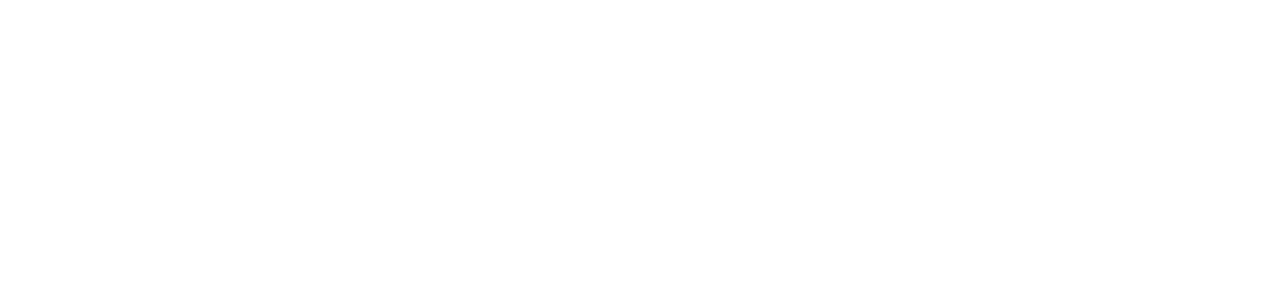
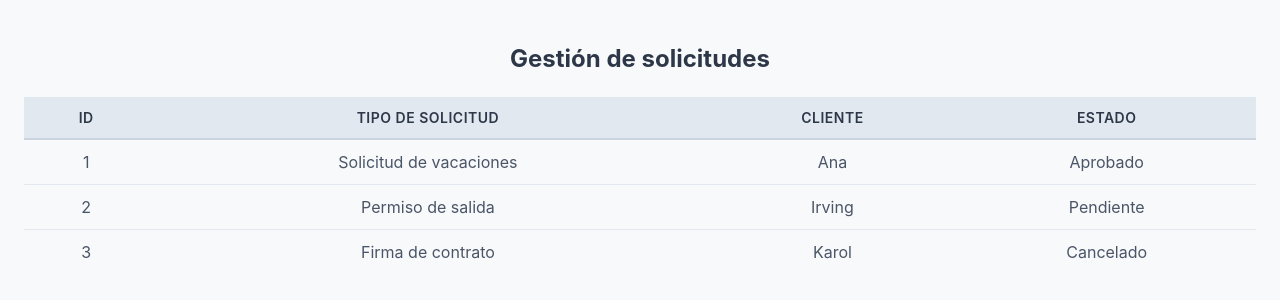
Before and after one commit to loraak/lariogistic, a React (Create React App) app: page /gestiones in a window 1280 px wide. Shown: the top 300 px of the page. Built offline with nearby package versions, Linux system fonts and the light colour scheme.

Commit message:
Gestiones admin actualizado

```diff
--- a/package.json
+++ b/package.json
@@ -9,6 +9,7 @@
     "@testing-library/jest-dom": "^6.8.0",
     "@testing-library/react": "^16.3.0",
     "@testing-library/user-event": "^13.5.0",
+    "fortawesome": "^0.0.1-security",
     "react": "^19.1.1",
     "react-dom": "^19.1.1",
     "react-router-dom": "^6.30.1",
--- a/src/components/Interfaces/GestionSolicitudes.jsx
+++ b/src/components/Interfaces/GestionSolicitudes.jsx
@@ -1,7 +1,57 @@
-import react from "react";
+import React from "react";
+import styles from "./GestionSolicitudes.module.css";
 
 const GestionSolicitudes = () => {
+    const datos = [
+        { id: 1, tipo: "Solicitud de vacaciones", cliente: "Ana", estado: "Aprobado" },
+        { id: 2, tipo: "Permiso de salida", cliente: "Irving", estado: "Pendiente" },
+        { id: 3, tipo: "Firma de contrato", cliente: "Karol", estado: "Cancelado" },
+    ];
 
-}
+    const getEstadoClassName = (estado) => {
+        switch (estado.toLowerCase()) {
+            case 'aprobado':
+                return styles.estadoAprobado;
+            case 'pendiente':
+                return styles.estadoPendiente;
+            case 'cancelado':
+                return styles.estadoCancelado;
+            default:
+                return '';
+        }
+    };
+
+    return (
+        <div className={styles.container}>
+            <h2 className={styles.title}>Gestión de solicitudes</h2>
+            <div className={styles.tableContainer}>
+                <table className={styles.table}>
+                    <thead>
+                        <tr>
+                            <th className={styles.tableHeader}>ID</th>
+                            <th className={styles.tableHeader}>Tipo de solicitud</th>
+                            <th className={styles.tableHeader}>Cliente</th>
+                            <th className={styles.tableHeader}>Estado</th>
+                        </tr>
+                    </thead>
+                    <tbody>
+                        {datos.map((item) => (
+                            <tr key={item.id} className={styles.tableRow}>
+                                <td className={styles.tableCell}>{item.id}</td>
+                                <td className={styles.tableCell}>{item.tipo}</td>
+                                <td className={styles.tableCell}>{item.cliente}</td>
+                                <td className={styles.tableCell}>
+                                    <span className={`${styles.estadoBadge} ${getEstadoClassName(item.estado)}`}>
+                                        {item.estado}
+                                    </span>
+                                </td>
+                            </tr>
+                        ))}
+                    </tbody>
+                </table>
+            </div>
+        </div>
+    );
+};
 
 export default GestionSolicitudes;
--- /dev/null
+++ b/src/components/Interfaces/GestionSolicitudes.module.css
@@ -0,0 +1,80 @@
+.container {
+    padding: 24px;
+    font-family: -apple-system, BlinkMacSystemFont, 'Segoe UI', Roboto, sans-serif;
+    background-color: #f8f9fa;
+    min-height: 100vh;
+}
+
+.title {
+    font-size: 24px;
+    font-weight: bold;
+    margin-bottom: 24px;
+    color: #2d3748;
+    text-align: center;
+}
+
+.table-container {
+    background: white;
+    border-radius: 8px;
+    box-shadow: 0 2px 4px rgba(0, 0, 0, 0.1);
+    overflow: hidden;
+}
+
+.table {
+    width: 100%;
+    border-collapse: collapse;
+    text-align: center;
+}
+
+.table th {
+    background-color: #e2e8f0;
+    color: #2d3748;
+    padding: 12px 16px;
+    font-weight: 600;
+    border-bottom: 2px solid #cbd5e0;
+    text-transform: uppercase;
+    font-size: 14px;
+    letter-spacing: 0.5px;
+}
+
+.table td {
+    padding: 12px 16px;
+    border-bottom: 1px solid #e2e8f0;
+    color: #4a5568;
+}
+
+.table tr:hover {
+    background-color: #f7fafc;
+}
+
+.table tr:last-child td {
+    border-bottom: none;
+}
+
+/* Estados específicos */
+.estado-aprobado {
+    background-color: #c6f6d5;
+    color: #22543d;
+    padding: 4px 12px;
+    border-radius: 20px;
+    font-weight: 500;
+    font-size: 12px;
+}
+
+.estado-pendiente {
+    background-color: #fed7d7;
+    color: #742a2a;
+    padding: 4px 12px;
+    border-radius: 20px;
+    font-weight: 500;
+    font-size: 12px;
+}
+
+.estado-cancelado {
+    background-color: #fbb6ce;
+    color: #702459;
+    padding: 4px 12px;
+    border-radius: 20px;
+    font-weight: 500;
+    font-size: 12px;
+}
```
Also changed, not shown: 1 other file (tests, documents, lock files or other folders).
